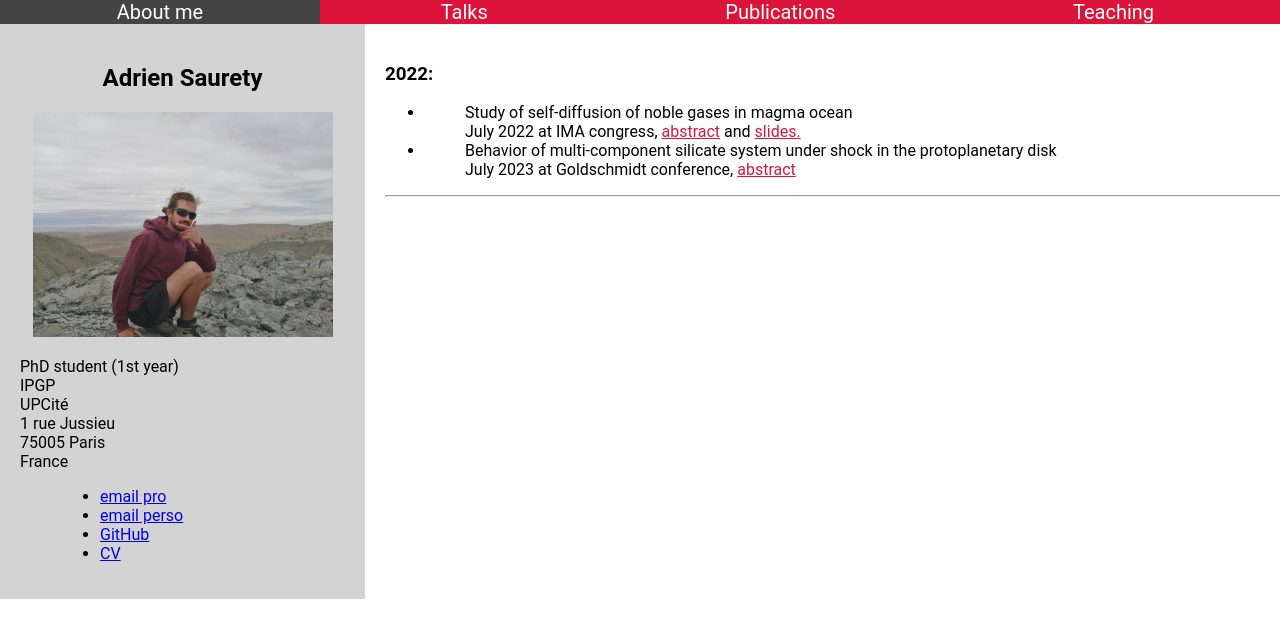
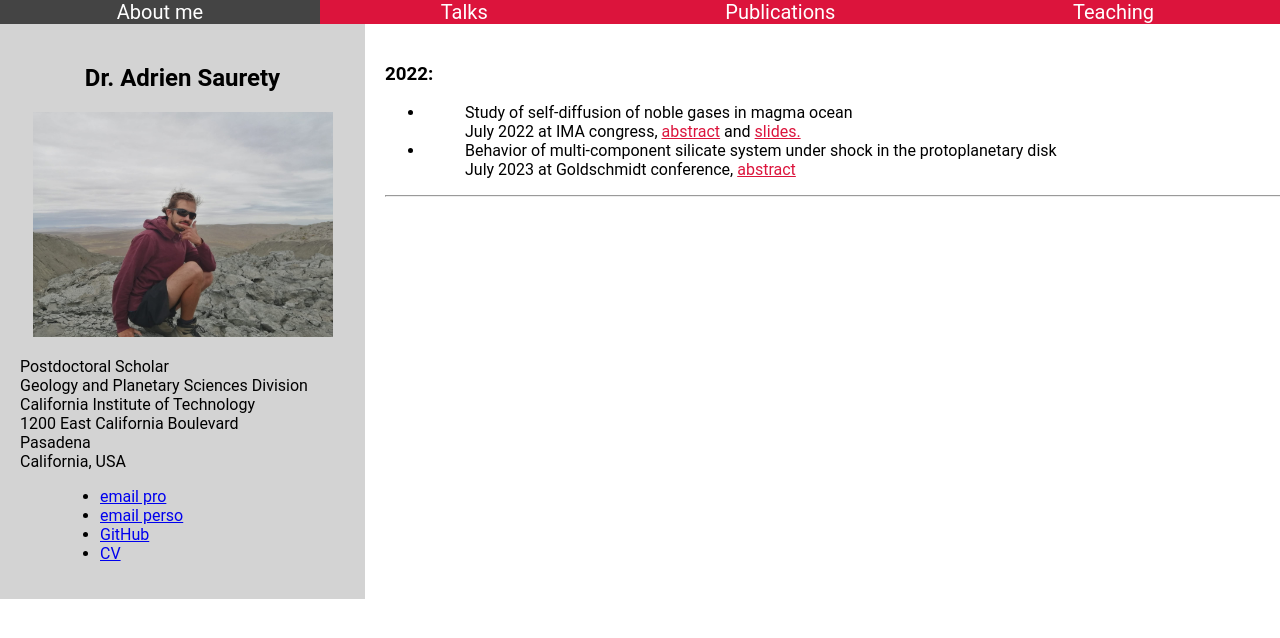
Before and after one commit to adriensaurety/adriensaurety.github.io, a Jekyll site: the page built from talk.html, in a window 1280 px wide. Shown: the top 638 px of the page. Built offline with Jekyll 4.4.1, drawn with Linux system fonts in a browser that asks for light colours.

Commit message:
Update talk.html

```diff
--- a/talk.html
+++ b/talk.html
@@ -5,27 +5,28 @@
 <div class="row">
 
 <div class="side">
-    		<center><h2>Adrien Saurety</h2>
+    		<center><h2>Dr. Adrien Saurety</h2>
 			<img src="profil.png" alt=""  width="300" height="auto"></center>
 
-		<p> PhD student (1st year)<br>
-		IPGP<br>
-		UPCité<br>
-            	1 rue Jussieu<br>
-            	75005 Paris<br>
-            	France<br>
+		<p> Postdoctoral Scholar <br>
+		Geology and Planetary Sciences Division<br>
+		California Institute of Technology<br>
+            	1200 East California Boulevard<br>
+            	Pasadena <br>
+            	California, USA<br>
     		</p>
 
 		<dd>
 		<ul>
-			<li><a href="mailto:saurety@ipgp.fr">email pro</a></li>
+			<li><a href="mailto:asaurety@caltech.edu">email pro</a></li>
 			<li><a href="mailto:asaurety@gmail.com">email perso</a></li>
 			<li><a href="https://github.com/adriensaurety">GitHub</a></li>
-			<li><a href="ME-UFR-CV-SAURETY-Adrien.pdf" target="_blank">CV</a></li>
+			<li><a href="CV-SAURETY-Adrien.pdf" target="_blank">CV</a></li>
 		</ul>
 		</dd>
 		<dd>
 	</div>
+
 
 
 	<div class="main">
```
